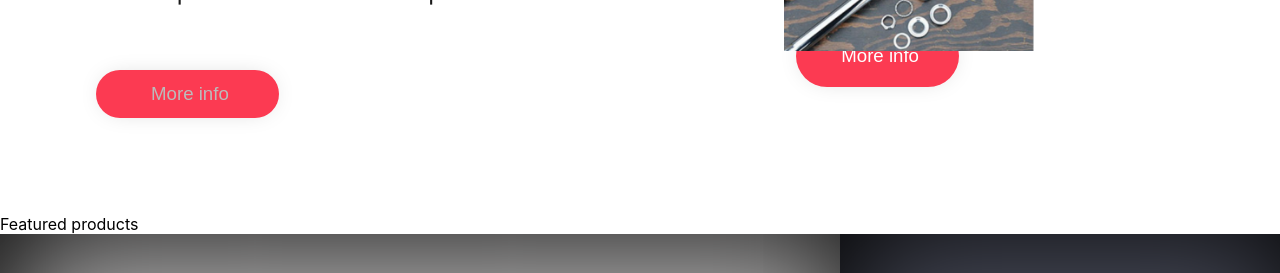
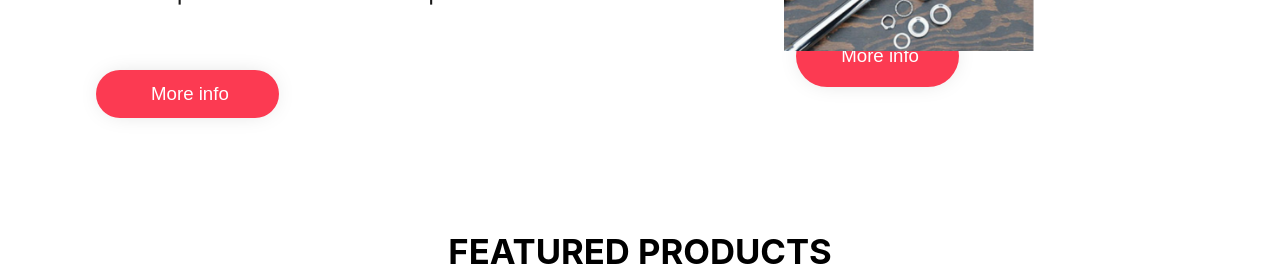
Before and after one commit to kelmag/shop-app, a React (Create React App) app: page / in a window 1280 px wide. Shown: the part 649-922 px from the top of the page. Built offline with nearby package versions, Linux system fonts and the light colour scheme.

Commit message:
Added Title styling and minor css fixes

```diff
--- a/src/components/pages/landing/AboutSection/styles.js
+++ b/src/components/pages/landing/AboutSection/styles.js
@@ -36,5 +36,5 @@ export const Content = styled.div`
 
 export const Button = styled(Pill)`
         padding: 13px 50px;
-        color:#bbbbbb;
+        color:${({ theme }) => theme.colors.white};
 `;
--- a/src/components/pages/landing/FeaturedSection/Card/styles.js
+++ b/src/components/pages/landing/FeaturedSection/Card/styles.js
@@ -67,6 +67,10 @@ export const BuyButton = styled(Pill)`
         color:${({ theme }) => theme.colors.lightBlack};
         padding:15px 30px;
         background-color:white;
+        @media (max-width: ${({ theme }) => theme.screens.mid}) {
+            height: 50px;
+            place-self: center;
+        }
 `;
 
 export const Wrap = styled.div`
--- a/src/components/pages/landing/FeaturedSection/index.js
+++ b/src/components/pages/landing/FeaturedSection/index.js
@@ -5,7 +5,9 @@ import Card from './Card'
 const FeaturedSection = ({ title, products: { products } }) => {
     return (
         <div>
-            {title}
+            <styles.Title>
+                {title}
+            </styles.Title>
             <styles.CardWrap direction='row'>
                 <styles.CardWrap direction='column' flex="7" >
                     <Card className="rectangle" product={products[0]} color="lightGray" />
@@ -15,7 +17,6 @@ const FeaturedSection = ({ title, products: { products } }) => {
                     </styles.CardWrap>
                 </styles.CardWrap>
                 <Card className="portrait" flex="3" product={products[1]} color="darkerGray" />
-
             </styles.CardWrap>
         </div>
     );
--- a/src/components/pages/landing/FeaturedSection/styles.js
+++ b/src/components/pages/landing/FeaturedSection/styles.js
@@ -19,3 +19,11 @@ export const CardWrap = styled.div`
     }
 `;
 export const Wrap = styled.div``;
+
+export const Title = styled.h2`
+    font-weight: 700;
+    text-transform: uppercase;
+    margin: 1rem auto 3rem;
+    text-align: center;
+    font-size: 26pt;
+`;
```
